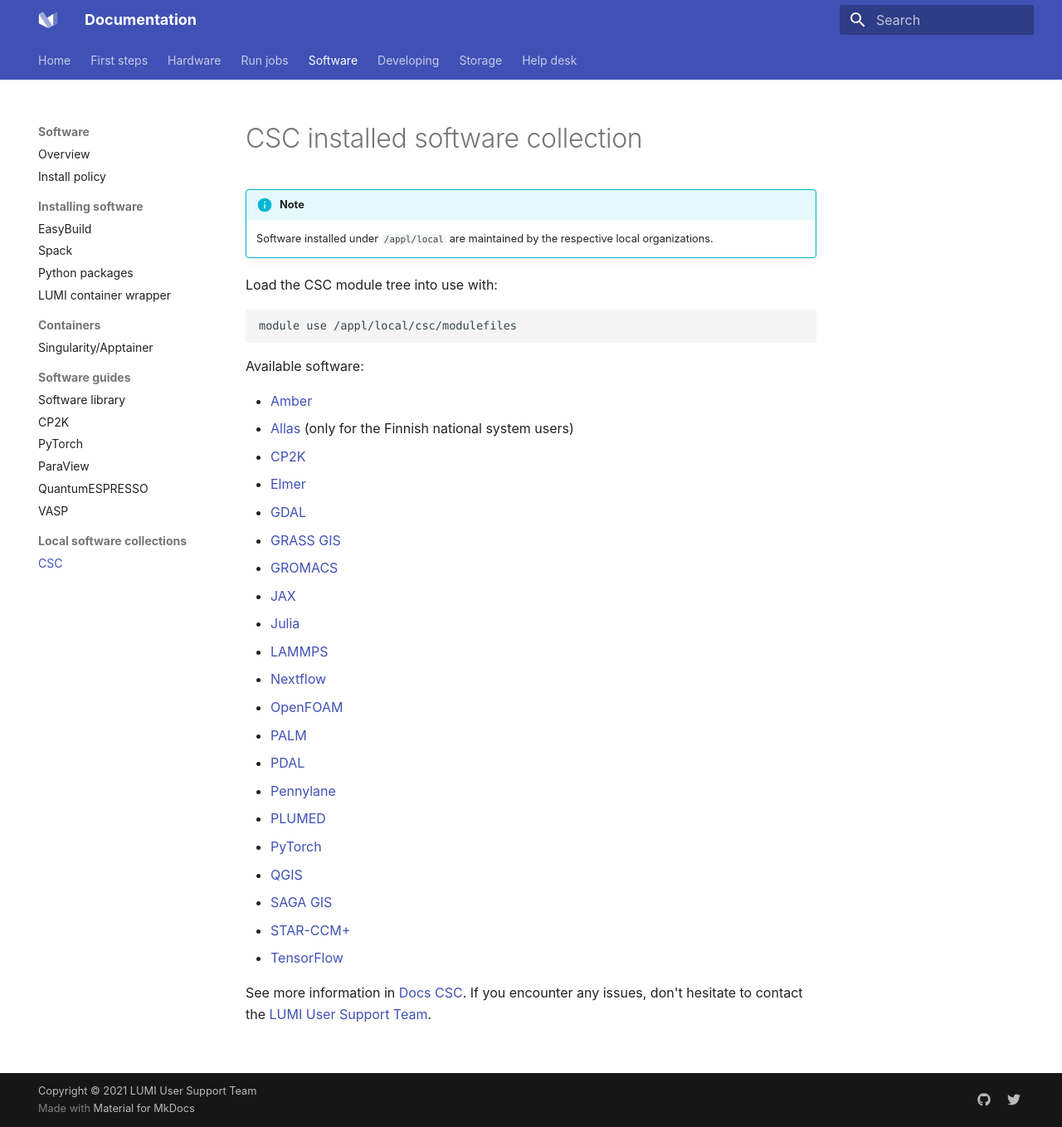
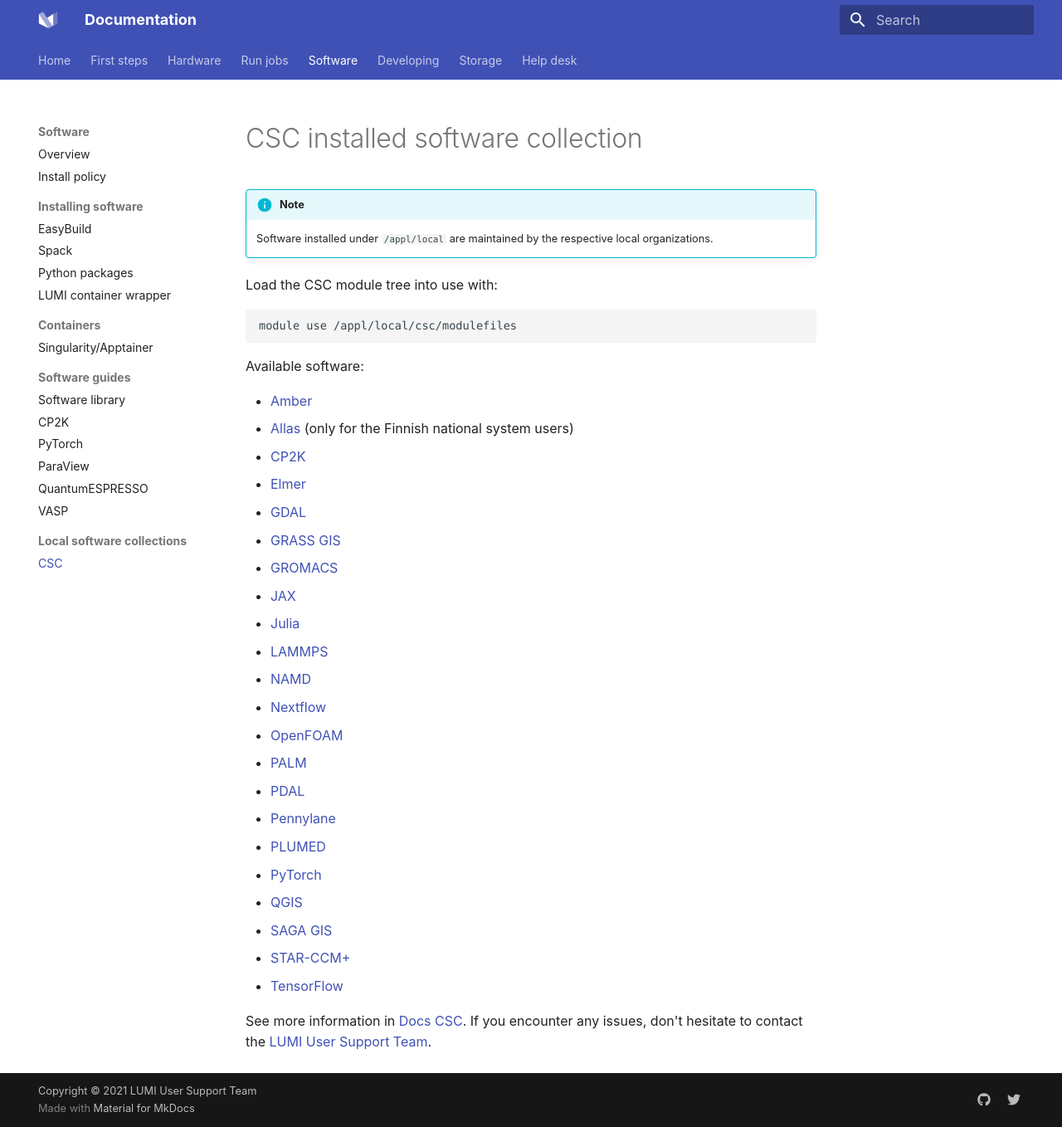
Before and after one commit to Lumi-supercomputer/lumi-userguide, an MkDocs documentation site: the page built from docs/software/local/csc.md, in a window 1280 px wide and 1358 px high. Shown: the whole window at 83% size. Built offline with MkDocs 1.6.1 and Material for MkDocs 9.7.7, drawn with Linux system fonts in a browser that asks for light colours.

Commit message:
Add NAMD to CSC local stack

```diff
--- a/docs/software/local/csc.md
+++ b/docs/software/local/csc.md
@@ -22,6 +22,7 @@
 * [JAX](https://docs.csc.fi/apps/jax/)
 * [Julia](https://docs.csc.fi/apps/julia/)
 * [LAMMPS](https://docs.csc.fi/apps/lammps/)
+* [NAMD](https://docs.csc.fi/apps/namd/)
 * [Nextflow](https://docs.csc.fi/apps/nextflow/)
 * [OpenFOAM](https://docs.csc.fi/apps/openfoam/)
 * [PALM](https://docs.csc.fi/apps/palm/)
```
